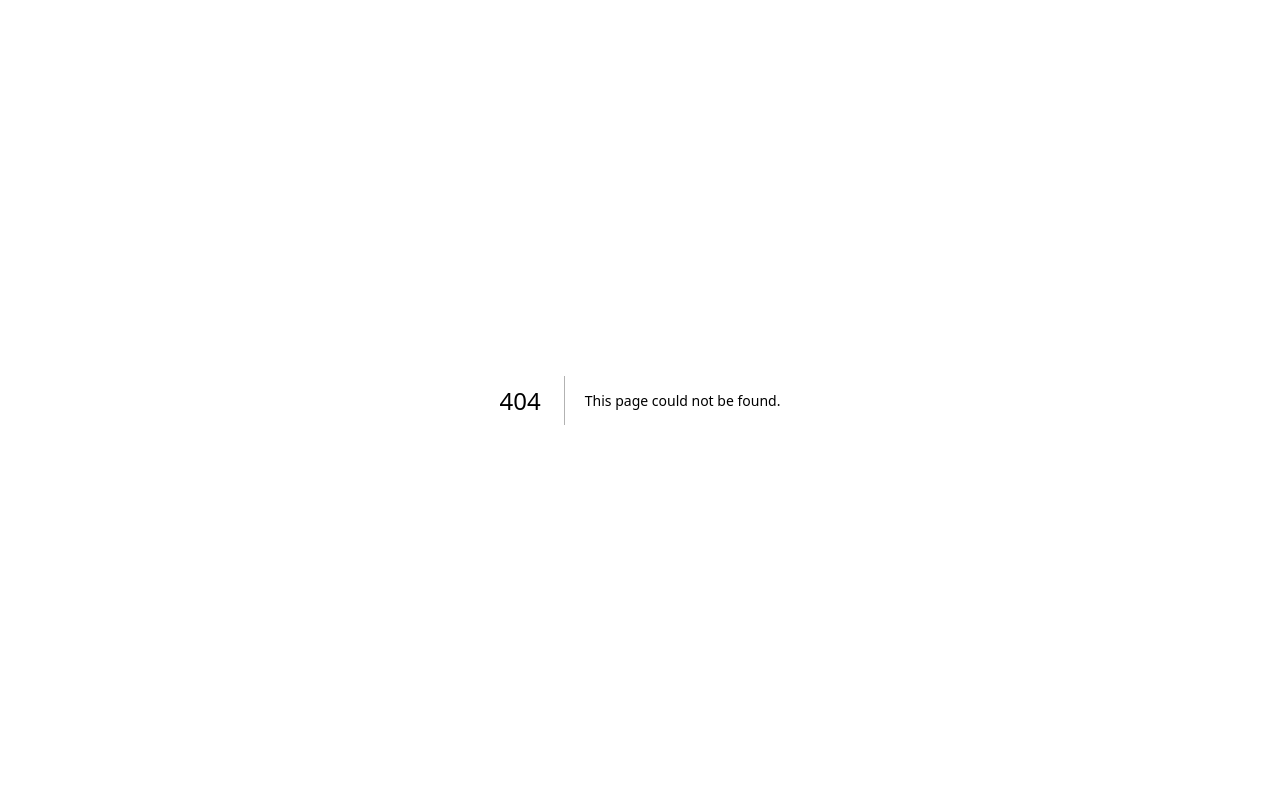
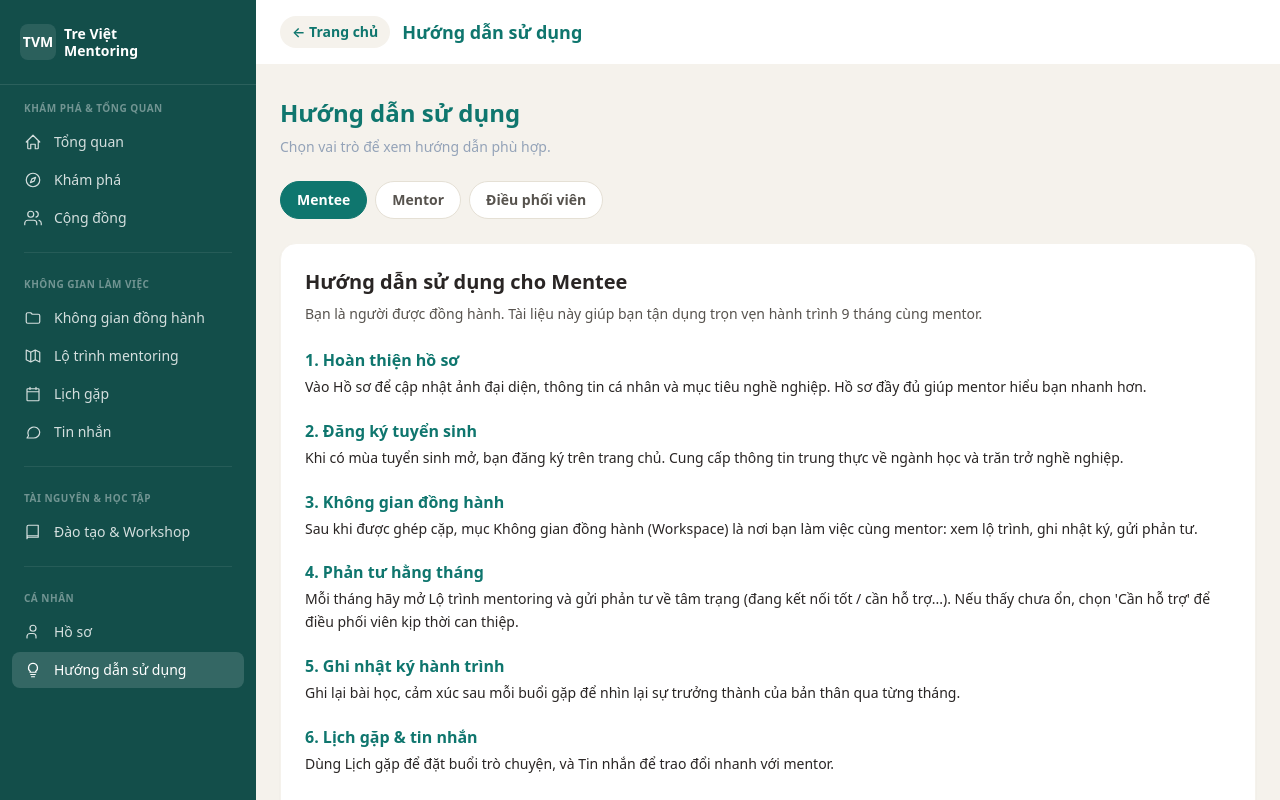
Before and after one commit to Yumi-tran-app/mentor-platform, a Next.js app: page /guide in a window 1280 px wide. Before the commit this address had no page. Shown: the top 800 px of the page. Built offline with nearby package versions, Linux system fonts and the light colour scheme; no server answers.

Commit message:
feat: thêm trang HDSD 3 vai trò (mentee/mentor/ĐPV) + menu sidebar Hướng dẫn sử dụng

```diff
--- /dev/null
+++ b/src/app/guide/page.tsx
@@ -0,0 +1,112 @@
+"use client";
+
+import { useState } from "react";
+import { AppShell, Card } from "@/components/ui";
+import { useCurrentUser, isStaff } from "@/lib/use-current-user";
+
+type Role = "mentee" | "mentor" | "dpv";
+
+const SECTIONS: Record<Role, { title: string; intro: string; steps: { h: string; body: string }[] }> = {
+  mentee: {
+    title: "Hướng dẫn sử dụng cho Mentee",
+    intro:
+      "Bạn là người được đồng hành. Tài liệu này giúp bạn tận dụng trọn vẹn hành trình 9 tháng cùng mentor.",
+    steps: [
+      { h: "1. Hoàn thiện hồ sơ", body: "Vào Hồ sơ để cập nhật ảnh đại diện, thông tin cá nhân và mục tiêu nghề nghiệp. Hồ sơ đầy đủ giúp mentor hiểu bạn nhanh hơn." },
+      { h: "2. Đăng ký tuyển sinh", body: "Khi có mùa tuyển sinh mở, bạn đăng ký trên trang chủ. Cung cấp thông tin trung thực về ngành học và trăn trở nghề nghiệp." },
+      { h: "3. Không gian đồng hành", body: "Sau khi được ghép cặp, mục Không gian đồng hành (Workspace) là nơi bạn làm việc cùng mentor: xem lộ trình, ghi nhật ký, gửi phản tư." },
+      { h: "4. Phản tư hằng tháng", body: "Mỗi tháng hãy mở Lộ trình mentoring và gửi phản tư về tâm trạng (đang kết nối tốt / cần hỗ trợ...). Nếu thấy chưa ổn, chọn 'Cần hỗ trợ' để điều phối viên kịp thời can thiệp." },
+      { h: "5. Ghi nhật ký hành trình", body: "Ghi lại bài học, cảm xúc sau mỗi buổi gặp để nhìn lại sự trưởng thành của bản thân qua từng tháng." },
+      { h: "6. Lịch gặp & tin nhắn", body: "Dùng Lịch gặp để đặt buổi trò chuyện, và Tin nhắn để trao đổi nhanh với mentor." },
+      { h: "7. Cộng đồng & đào tạo", body: "Tham gia Cộng đồng để kết nối, và Đào tạo & Workshop để học thêm kỹ năng bổ trợ." },
+      { h: "8. Nhận chứng nhận", body: "Khi đủ điều kiện hoàn thành chương trình, bạn sẽ được cấp chứng nhận. Kiểm tra ở mục Chứng nhận trên Hồ sơ." },
+    ],
+  },
+  mentor: {
+    title: "Hướng dẫn sử dụng cho Mentor",
+    intro:
+      "Bạn là người dẫn dắt. Tài liệu này giúp bạn đồng hành hiệu quả với mentee trong suốt chương trình.",
+    steps: [
+      { h: "1. Hoàn thiện hồ sơ", body: "Cập nhật hồ sơ (kinh nghiệm, chuyên ngành, lĩnh vực hỗ trợ) để điều phối viên ghép cặp phù hợp nhất với bạn." },
+      { h: "2. Đăng ký tuyển sinh", body: "Khi mùa tuyển sinh mở, đăng ký làm mentor. Ghi rõ kinh nghiệm và mong muốn đồng hành của bạn." },
+      { h: "3. Chấp nhận ghép cặp", body: "Khi được đề xuất ghép cặp, hãy xem hồ sơ mentee và xác nhận để bắt đầu mối quan hệ đồng hành." },
+      { h: "4. Không gian đồng hành", body: "Mục Không gian đồng hành (Workspace) là nơi bạn quản lý công việc cùng mentee: lộ trình, nhật ký, phản tư." },
+      { h: "5. Phản tư hằng tháng", body: "Mỗi tháng gửi phản tư về chất lượng mối quan hệ. Nếu gặp khó khăn, chọn 'Cần hỗ trợ' để điều phối viên đồng hành cùng bạn." },
+      { h: "6. Ghi nhật ký đồng hành", body: "Ghi lại tiến độ và quan sát của bạn để đo lường sự phát triển của mentee." },
+      { h: "7. Lịch gặp & tin nhắn", body: "Dùng Lịch gặp để lên lịch buổi trò chuyện định kỳ, và Tin nhắn để trao đổi." },
+      { h: "8. Kết nối cộng đồng mentor", body: "Tham gia Cộng đồng và các buổi Workshop để kết nối mạng lưới chuyên gia cùng ngành." },
+    ],
+  },
+  dpv: {
+    title: "Hướng dẫn sử dụng cho Điều phối viên",
+    intro:
+      "Bạn là người điều phối toàn bộ hành trình mentoring. Tài liệu này giúp bạn vận hành hệ thống trơn tru.",
+    steps: [
+      { h: "1. Quản lý điều phối", body: "Mục Quản lý điều phối là bảng tổng quan: danh sách ghép cặp, các yêu cầu tạm dừng, yêu cầu hỗ trợ đang chờ xử lý." },
+      { h: "2. Ghép cặp (Matching)", body: "Dùng mục Ghép cặp để xem hàng đợi mentee và đề xuất mentor phù hợp dựa trên nhu cầu và chuyên ngành." },
+      { h: "3. Duyệt đơn đăng ký", body: "Xem và duyệt các đơn đăng ký mentor/mentee trong từng mùa tuyển sinh." },
+      { h: "4. Đăng & chỉnh hoạt động cộng đồng", body: "Mục Hoạt động cộng đồng để đăng tin chính thức cho trang tin (tuyển sinh, sự kiện, workshop). Bạn có thể chỉnh sửa hoặc gỡ bài đã đăng." },
+      { h: "5. Thống kê phản tư", body: "Mục Thống kê phản tư cho thấy sức khoẻ các cặp theo từng tháng: bao nhiêu cặp đang kết nối tốt, bao nhiêu cần hỗ trợ. Ưu tiên xử lý cặp 'Cần hỗ trợ'." },
+      { h: "6. Xử lý yêu cầu hỗ trợ & tạm dừng", body: "Khi mentee/mentor phản tư 'Cần hỗ trợ' hoặc yêu cầu tạm dừng, hệ thống gửi thông báo. Hãy liên hệ và tạo buổi trao đổi kịp thời." },
+      { h: "7. Quản lý phỏng vấn & buổi định hướng", body: "Tạo buổi trao đổi/định hướng cho các cặp gặp khó khăn, gửi lời mời qua email từ hệ thống." },
+      { h: "8. Kiểm duyệt cộng đồng", body: "Duyệt bài viết, bình luận và xử lý báo cáo vi phạm để giữ không gian cộng đồng lành mạnh." },
+    ],
+  },
+};
+
+export default function GuidePage() {
+  const user = useCurrentUser();
+  const role: Role = isStaff(user?.role) ? "dpv" : "mentee";
+  const [tab, setTab] = useState<Role>(role);
+  const section = SECTIONS[tab];
+
+  return (
+    <AppShell title="Hướng dẫn sử dụng">
+      <h1 className="text-2xl font-bold mb-2" style={{ color: "#0F766E" }}>
+        Hướng dẫn sử dụng
+      </h1>
+      <p className="text-sm mb-6" style={{ color: "#94A3B8" }}>
+        Chọn vai trò để xem hướng dẫn phù hợp.
+      </p>
+
+      {/* Tabs chọn vai trò */}
+      <div className="flex gap-2 mb-6 flex-wrap">
+        {(["mentee", "mentor", "dpv"] as Role[]).map((r) => (
+          <button
+            key={r}
+            onClick={() => setTab(r)}
+            className="px-4 py-2 rounded-full text-sm font-semibold transition"
+            style={{
+              background: tab === r ? "#0F766E" : "#fff",
+              color: tab === r ? "#fff" : "#57534E",
+              border: `1px solid ${tab === r ? "#0F766E" : "#E5E0D5"}`,
+            }}
+          >
+            {r === "mentee" ? "Mentee" : r === "mentor" ? "Mentor" : "Điều phối viên"}
+          </button>
+        ))}
+      </div>
+
+      <Card>
+        <h2 className="text-xl font-bold mb-2" style={{ color: "#292524" }}>
+          {section.title}
+        </h2>
+        <p className="text-sm mb-6" style={{ color: "#57534E" }}>
+          {section.intro}
+        </p>
+        <div className="space-y-5">
+          {section.steps.map((s) => (
+            <div key={s.h}>
+              <h3 className="font-semibold mb-1" style={{ color: "#0F766E" }}>
+                {s.h}
+              </h3>
+              <p className="text-sm leading-relaxed" style={{ color: "#292524" }}>
+                {s.body}
+              </p>
+            </div>
+          ))}
+        </div>
+      </Card>
+    </AppShell>
+  );
+}
--- a/src/components/ui.tsx
+++ b/src/components/ui.tsx
@@ -33,7 +33,10 @@ const NAV_GROUPS: NavGroup[] = [
   },
   {
     title: "Cá nhân",
-    items: [{ href: "/profile", icon: "user", label: "Hồ sơ" }],
+    items: [
+      { href: "/profile", icon: "user", label: "Hồ sơ" },
+      { href: "/guide", icon: "bulb", label: "Hướng dẫn sử dụng" },
+    ],
   },
   {
     title: "Điều phối viên",
```
